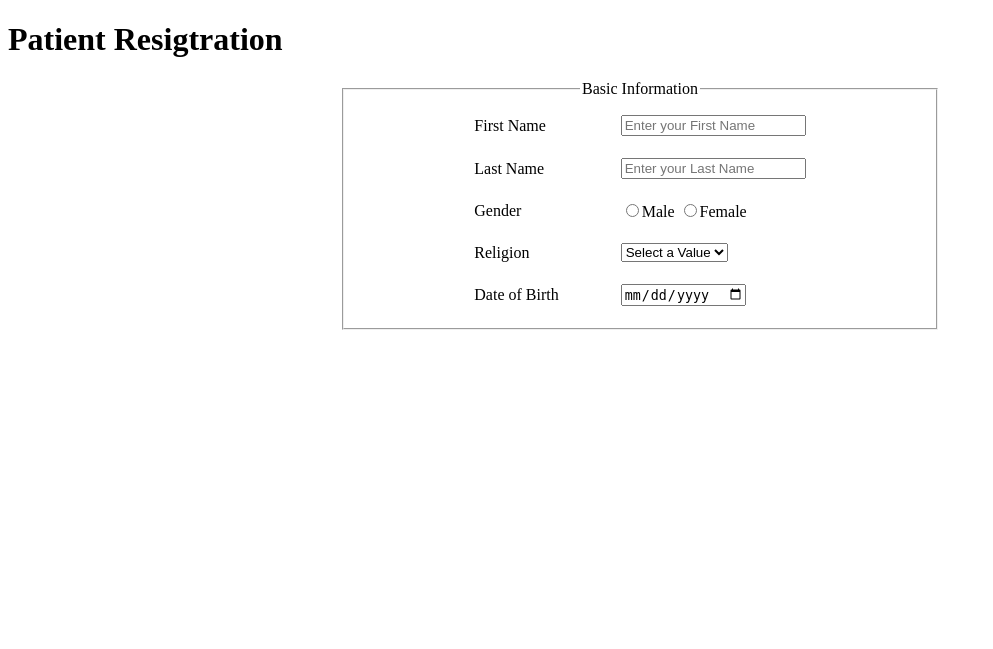
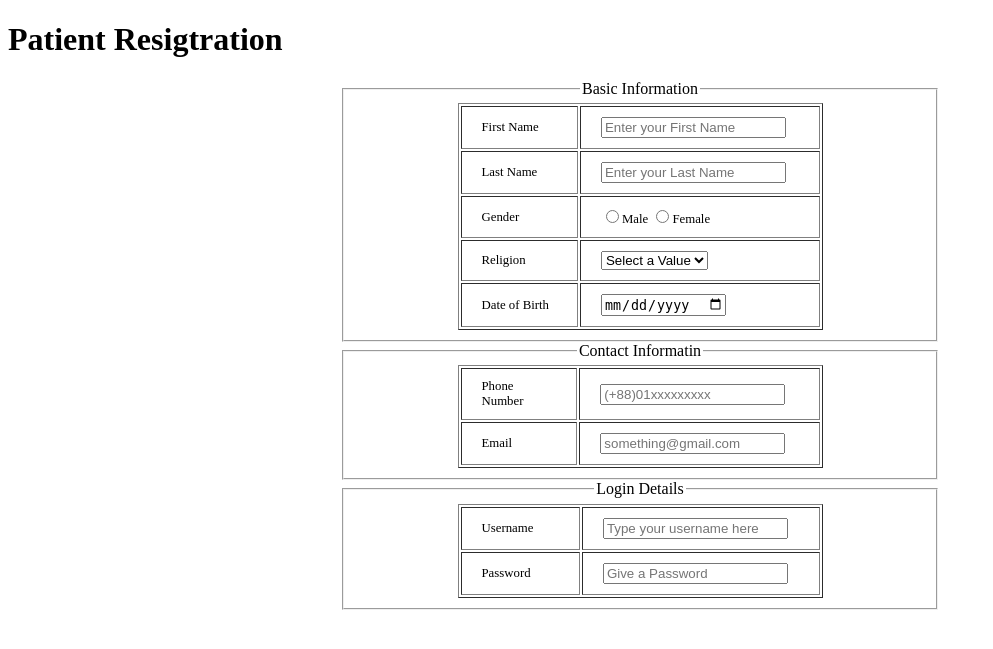
Before and after one commit to shahriar-dev/hospital-management-system, a PHP site: page /registration-patient.php in a window 1280 px wide. Shown: the top 649 px of the page, without its empty margins (0-993 px from the left). Run offline with PHP 8.4, Linux system fonts and the light colour scheme.

Commit message:
2nd commit

```diff
--- a/Hospital-Management-System/Patient/registration-patient.php
+++ b/Hospital-Management-System/Patient/registration-patient.php
@@ -12,13 +12,24 @@
 <body>
     <h1>Patient Resigtration</h1>
     <div style="max-width: 600px;  margin: 0 auto;">
+        <style>
+            table {
+                max-width: 600px;
+                width: 365px;
+                font-size: .8rem;
+            }
+
+            td {
+                width: 280px;
+            }
+        </style>
         <form action="<?php echo htmlspecialchars($_SERVER['PHP_SELF']) ?>" method="POST">
             <fieldset>
                 <legend align="center">Basic Information</legend>
-                <table align="center">
+                <table style="margin: 0 auto;" border="1px">
                     <style>
                         td {
-                            padding: 10px 30px 10px 30px;
+                            padding: 10px 20px 10px 20px;
                         }
                     </style>
                     <tr>
@@ -55,6 +66,45 @@
                 </table>
             </fieldset>
 
+            <fieldset>
+                <legend align="center">Contact Informatin</legend>
+                <table align="center" border="1px">
+                    <style>
+                        td {
+                            padding: 10px 20px 10px 20px;
+                        }
+                    </style>
+                    <tr>
+                        <td><label for="input_phonenumber">Phone Number</label></td>
+                        <td><input type="tel" id="input_phonenumber" name="phoneNumber" placeholder="(+88)01xxxxxxxxx"></td>
+                    </tr>
+                    <tr>
+                        <td><label for="input_email">Email</label></td>
+                        <td><input type="email" id="input_email" name="email" placeholder="something@gmail.com"></td>
+                    </tr>
+                </table>
+            </fieldset>
+
+            <fieldset>
+                <legend align="center">Login Details</legend>
+                <table style="margin: 0 auto;" border="1px">
+                    <style>
+                        td {
+                            padding: 10px 20px 10px 20px;
+                        }
+                    </style>
+                    <tr>
+                        <td><label for="input_username">Username</label></td>
+                        <td><input type="text" id="input_usernamme" name="userName" placeholder="Type your username here"></td>
+                    </tr>
+                    <tr>
+                        <td><label for="input_password">Password</label></td>
+                        <td><input type="password" id="input_password" name="password" placeholder="Give a Password"></td>
+                    </tr>
+                </table>
+            </fieldset>
+            </fieldset>
+
         </form>
     </div>
 </body>
```
